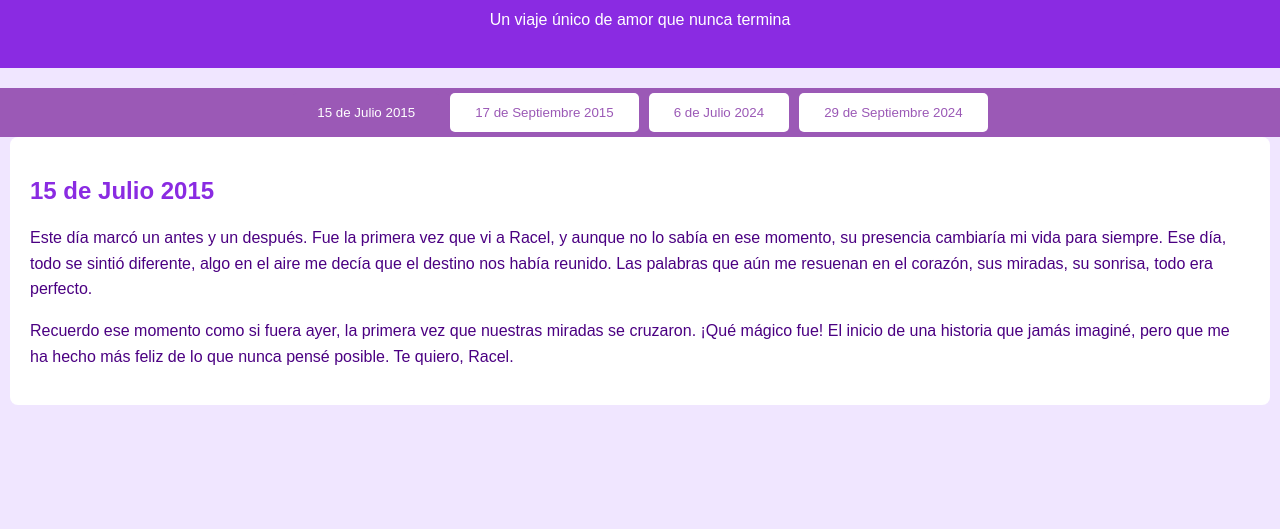
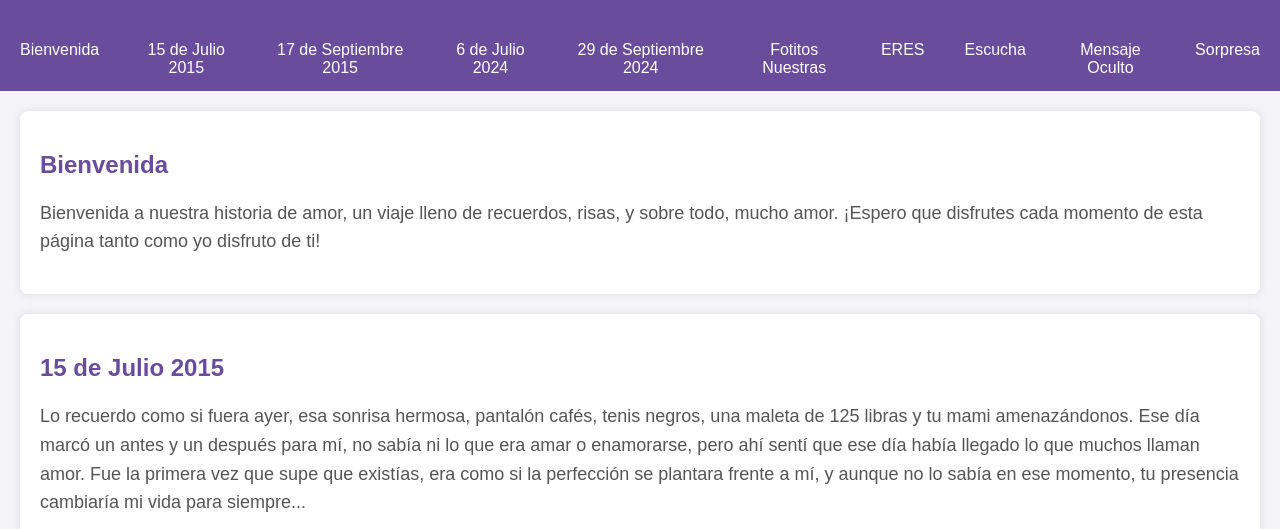
Before and after one commit to bleis3/Nuestra-historia-de-amor, a plain HTML site: page index.html in a window 1280 px wide. Shown: the part 93-622 px from the top of the page. Drawn offline with Linux system fonts and the light colour scheme.

Commit message:
index.html

```diff
--- a/index.html
+++ b/index.html
@@ -3,121 +3,150 @@
 <head>
   <meta charset="UTF-8">
   <meta name="viewport" content="width=device-width, initial-scale=1.0">
-  <title>Mi Historia de Amor con Racel</title>
+  <title>Nuestra Gran Historia de Amor</title>
   <style>
     body {
-      font-family: 'Arial', sans-serif;
-      background-color: #f0e6ff; /* Fondo lila suave */
-      color: #4b0082; /* Color de texto morado oscuro */
+      font-family: Arial, sans-serif;
+      background-color: #f4f4f9;
+      color: #333;
       margin: 0;
       padding: 0;
     }
     header {
-      background-color: #8a2be2; /* Morado intenso */
+      background-color: #6a4c9c;
       color: white;
       text-align: center;
       padding: 20px;
     }
-    .tabs {
+    nav {
       display: flex;
       justify-content: center;
-      margin-top: 20px;
-      background-color: #9b59b6; /* Morado más suave */
+      background-color: #6a4c9c;
     }
-    .tab {
-      padding: 12px 25px;
-      cursor: pointer;
+    nav a {
+      color: white;
+      padding: 14px 20px;
+      text-decoration: none;
+      text-align: center;
+    }
+    nav a:hover {
+      background-color: #5a3b8f;
+    }
+    section {
+      padding: 20px;
+      margin: 20px;
       background-color: #fff;
-      color: #9b59b6;
-      border: none;
-      margin: 5px;
-      border-radius: 5px;
+      border-radius: 8px;
+      box-shadow: 0 0 10px rgba(0, 0, 0, 0.1);
     }
-    .tab:hover {
-      background-color: #b39ddb; /* Morado claro */
+    .titulo {
+      font-size: 24px;
+      color: #6a4c9c;
     }
-    .content {
-      display: none;
-      margin-top: 20px;
-      padding: 20px;
-      background-color: #fff;
-      margin: 0 10px;
+    .textos {
+      font-size: 18px;
+      line-height: 1.6;
+      color: #555;
+    }
+    .fotitos img {
+      width: 100%;
+      max-width: 300px;
+      margin: 10px;
       border-radius: 8px;
     }
-    .active-tab {
-      background-color: #9b59b6;
+    .eres p {
+      font-size: 22px;
+      font-weight: bold;
+      margin: 5px;
+      text-align: center;
+    }
+    .eres p:nth-child(odd) {
+      color: #6a4c9c;
+    }
+    .eres p:nth-child(even) {
+      color: #9b7dbf;
+    }
+    .mensaje-oculto {
+      display: none;
+      background-color: #6a4c9c;
       color: white;
+      padding: 20px;
+      margin-top: 20px;
+      border-radius: 8px;
     }
-    .active-content {
+    .mensaje-oculto.correcto {
       display: block;
     }
-    h2 {
-      color: #8a2be2; /* Títulos morado claro */
-    }
-    p {
-      line-height: 1.6;
+    video {
+      width: 100%;
+      max-width: 400px;
+      border-radius: 8px;
+      margin-top: 20px;
     }
   </style>
 </head>
 <body>
 
 <header>
-  <h1>Mi Historia de Amor con Racel</h1>
-  <p>Un viaje único de amor que nunca termina</p>
+  <h1>UN DETALLE PARA EL AMOR DE MI VIDA</h1>
 </header>
 
-<div class="tabs">
-  <button class="tab active-tab" onclick="showContent('firstDate')">15 de Julio 2015</button>
-  <button class="tab" onclick="showContent('secondDate')">17 de Septiembre 2015</button>
-  <button class="tab" onclick="showContent('thirdDate')">6 de Julio 2024</button>
-  <button class="tab" onclick="showContent('fourthDate')">29 de Septiembre 2024</button>
-</div>
+<nav>
+  <a href="#bienvenida">Bienvenida</a>
+  <a href="#15julio2015">15 de Julio 2015</a>
+  <a href="#17septiembre2015">17 de Septiembre 2015</a>
+  <a href="#6julio2024">6 de Julio 2024</a>
+  <a href="#29septiembre2024">29 de Septiembre 2024</a>
+  <a href="#fotitos">Fotitos Nuestras</a>
+  <a href="#eres">ERES</a>
+  <a href="#escucha">Escucha</a>
+  <a href="#mensajeoculto">Mensaje Oculto</a>
+  <a href="#sorpresa">Sorpresa</a>
+</nav>
 
-<div id="firstDate" class="content active-content">
-  <h2>15 de Julio 2015</h2>
-  <p>Este día marcó un antes y un después. Fue la primera vez que vi a Racel, y aunque no lo sabía en ese momento, su presencia cambiaría mi vida para siempre. Ese día, todo se sintió diferente, algo en el aire me decía que el destino nos había reunido. Las palabras que aún me resuenan en el corazón, sus miradas, su sonrisa, todo era perfecto.</p>
-  <p>Recuerdo ese momento como si fuera ayer, la primera vez que nuestras miradas se cruzaron. ¡Qué mágico fue! El inicio de una historia que jamás imaginé, pero que me ha hecho más feliz de lo que nunca pensé posible. Te quiero, Racel.</p>
-</div>
+<section id="bienvenida">
+  <h2 class="titulo">Bienvenida</h2>
+  <p class="textos">Bienvenida a nuestra historia de amor, un viaje lleno de recuerdos, risas, y sobre todo, mucho amor. ¡Espero que disfrutes cada momento de esta página tanto como yo disfruto de ti!</p>
+</section>
 
-<div id="secondDate" class="content">
-  <h2>17 de Septiembre 2015</h2>
-  <img src="https://raw.githubusercontent.com/bleis3/Nuestra-historia-de-amor/main/IMG-20241006-WA0002.jpg" alt="17 de Septiembre 2015 - Aceptación de ser novios" style="width: 100%; max-width: 600px; border-radius: 10px;">
-  <p>Este fue el día en que mi corazón dio un salto. Racel aceptó ser mi novia, pero lo hizo de una manera tan especial. Sus palabras fueron: *"Si de verdad me quieres, podemos intentar algo."* Esas palabras quedaron grabadas en mi memoria y mi corazón. Fue un momento de incertidumbre, pero también de esperanza, un inicio lleno de ilusión. A partir de ese día, todo cambió para nosotros. Yo supe en ese momento que quería pasar el resto de mi vida a su lado.</p>
-  <p>Desde entonces, hemos compartido momentos increíbles, y aunque el tiempo pasó, siempre supe que este amor era para siempre. Te amo más de lo que las palabras pueden expresar, Racel.</p>
-</div>
+<section id="15julio2015">
+  <h2 class="titulo">15 de Julio 2015</h2>
+  <p class="textos">Lo recuerdo como si fuera ayer, esa sonrisa hermosa, pantalón cafés, tenis negros, una maleta de 125 libras y tu mami amenazándonos. Ese día marcó un antes y un después para mí, no sabía ni lo que era amar o enamorarse, pero ahí sentí que ese día había llegado lo que muchos llaman amor. Fue la primera vez que supe que existías, era como si la perfección se plantara frente a mí, y aunque no lo sabía en ese momento, tu presencia cambiaría mi vida para siempre...</p>
+  <img src="https://raw.githubusercontent.com/bleis3/Nuestra-historia-de-amor/main/11111.png" alt="Foto 15 de Julio 2015">
+</section>
 
-<div id="thirdDate" class="content">
-  <h2>6 de Julio 2024</h2>
-  <img src="https://raw.githubusercontent.com/bleis3/Nuestra-historia-de-amor/main/11111.png" alt="6 de Julio 2024 - Primer reencuentro después de muchos años" style="width: 100%; max-width: 600px; border-radius: 10px;">
-  <p>Después de muchos años sin hablarnos, el destino nos dio una nueva oportunidad. Este fue el día en que, por fin, volvimos a hablar. El reencuentro fue emocionante y lleno de sentimientos encontrados. Mi corazón latía con fuerza, al ver que el amor que compartimos no se había ido. ¡Cómo me emocioné al escuchar su voz nuevamente! Fue el inicio de una nueva etapa, una nueva oportunidad para escribir nuestra historia.</p>
-  <p>Este día nos permitió revivir aquellos hermosos momentos que compartimos en el pasado. Volvimos a encontrarnos, a mirarnos a los ojos y a redescubrir lo que siempre estuvo allí. Volver a hablar con Racel fue el mejor regalo que pude haber recibido. Estoy agradecido por cada segundo de este nuevo capítulo.</p>
-</div>
+<section id="17septiembre2015">
+  <h2 class="titulo">17 de Septiembre 2015</h2>
+  <p class="textos">Aquel día lo recuerdo como si fuera ayer también. Recuerdo haber estado en la casa de mi abuelo cenando... "Si de verdad me quieres, podemos intentar algo". Recuerdo haber regresado a cenar todo feliz sabiendo que lo que había esperado se hacía realidad, por fin la señorita Racel Mazariegos futura de González era mi novia...</p>
+  <img src="https://raw.githubusercontent.com/bleis3/Nuestra-historia-de-amor/main/IMG-20241006-WA0002.jpg" alt="Foto 17 de Septiembre 2015">
+</section>
 
-<div id="fourthDate" class="content">
-  <h2>29 de Septiembre 2024</h2>
-  <img src="https://raw.githubusercontent.com/bleis3/Nuestra-historia-de-amor/main/Imagen%20de%20WhatsApp%202024-11-27%20a%20las%2013.48.06_4d77f6fc.jpg" alt="29 de Septiembre 2024 - Comenzamos de nuevo nuestra relación" style="width: 100%; max-width: 600px; border-radius: 10px;">
-  <p>Este día significó una nueva oportunidad para nosotros. Decidimos comenzar nuevamente nuestra relación, esta vez con más madurez y con el compromiso de que nada nos separaría. Volvimos a ser novios, pero esta vez con la seguridad de que este amor es más fuerte que nunca.</p>
-  <p>A veces, la vida nos da segundas oportunidades, y este fue nuestro caso. Estoy feliz de haber decidido caminar nuevamente a su lado, Racel. Gracias por darme una nueva oportunidad para demostrarte cuánto te amo. Juntos, podemos enfrentar cualquier desafío, porque el amor que tenemos es inquebrantable.</p>
-</div>
+<section id="6julio2024">
+  <h2 class="titulo">6 de Julio 2024</h2>
+  <p class="textos">Vaya caprichoso que es el destino y vaya ingenuo fui yo, cuántas historias más tendríamos si no hubiera esperado tanto. Ese día yo estaba más nervioso que nunca, pero igual de feliz al verte, sabes, no tienes idea de lo mucho que te quiero...</p>
+  <img src="https://raw.githubusercontent.com/bleis3/Nuestra-historia-de-amor/main/captura%206%20de%20julio%20.jpg" alt="Foto 6 de Julio 2024">
+</section>
 
-<script>
-  function showContent(date) {
-    const contents = document.querySelectorAll('.content');
-    const tabs = document.querySelectorAll('.tab');
+<section id="29septiembre2024">
+  <h2 class="titulo">29 de Septiembre 2024</h2>
+  <p class="textos">Vaya día aquel no... Creo que se ha hecho de mis días favoritos. No sabes cuántos días pensé en cómo llegar, qué decir, qué hacer. Estabas igual de hermosa que siempre... Fue la primera vez que salíamos solos, la primera vez que te besaba...</p>
+</section>
 
-    contents.forEach(content => {
-      content.classList.remove('active-content');
-    });
+<section id="fotitos">
+  <h2 class="titulo">Fotitos nuestras</h2>
+  <div class="fotitos">
+    <img src="https://raw.githubusercontent.com/bleis3/Nuestra-historia-de-amor/main/fotos%201.jpg" alt="Foto 1">
+    <img src="https://raw.githubusercontent.com/bleis3/Nuestra-historia-de-amor/main/fotos%202.jpg" alt="Foto 2">
+    <img src="https://raw.githubusercontent.com/bleis3/Nuestra-historia-de-amor/main/fotos%203.jpg" alt="Foto 3">
+    <img src="https://raw.githubusercontent.com/bleis3/Nuestra-historia-de-amor/main/fotos%204.jpg" alt="Foto 4">
+    <img src="https://raw.githubusercontent.com/bleis3/Nuestra-historia-de-amor/main/fotos%205.jpg" alt="Foto 5">
+    <img src="https://raw.githubusercontent.com/bleis3/Nuestra-historia-de-amor/main/fotos%207.jpg" alt="Foto 6">
+    <video controls>
+      <source src="https://raw.githubusercontent.com/bleis3/Nuestra-historia-de-amor/main/fotos%209.mp4" type="video/mp4">
+      Tu navegador no soporta este formato de video.
+    </video>
+  </div>
+</section>
 
-    tabs.forEach(tab => {
-      tab.classList.remove('active-tab');
-    });
-
-    document.getElementById(date).classList.add('active-content');
-    const activeTab = Array.from(tabs).find(tab => tab.innerHTML === date.split('Date')[0].replace(/([A-Z])/g, ' $1').trim());
-    activeTab.classList.add('active-tab');
-  }
-</script>
-
-</body>
-</html>
+<section id="eres">
+  <h2 class="titulo">ERES</h2>
```
